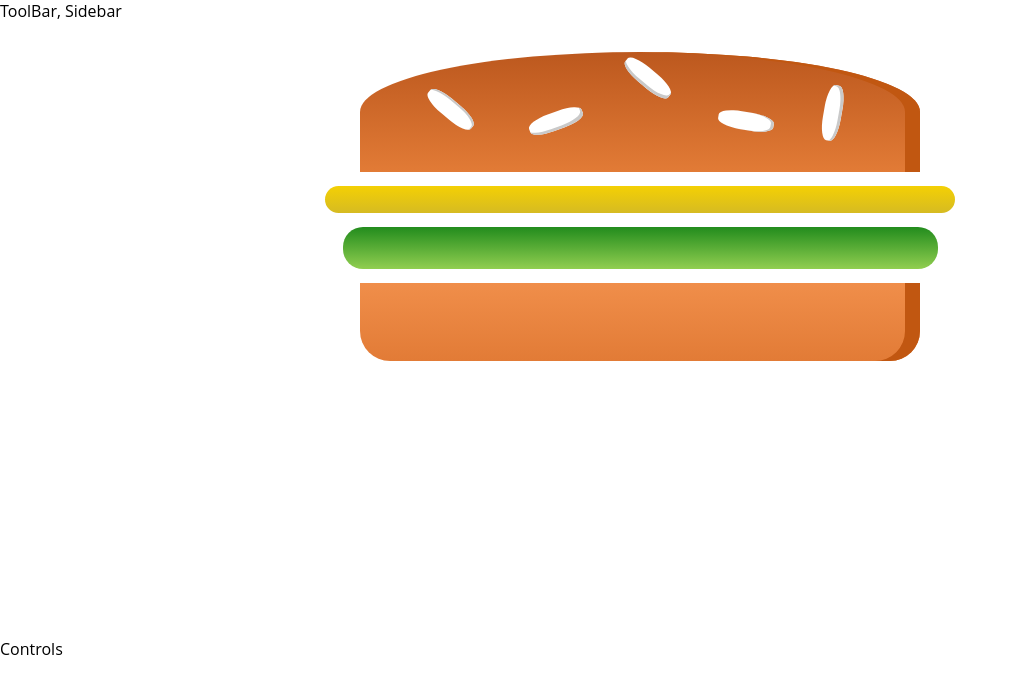
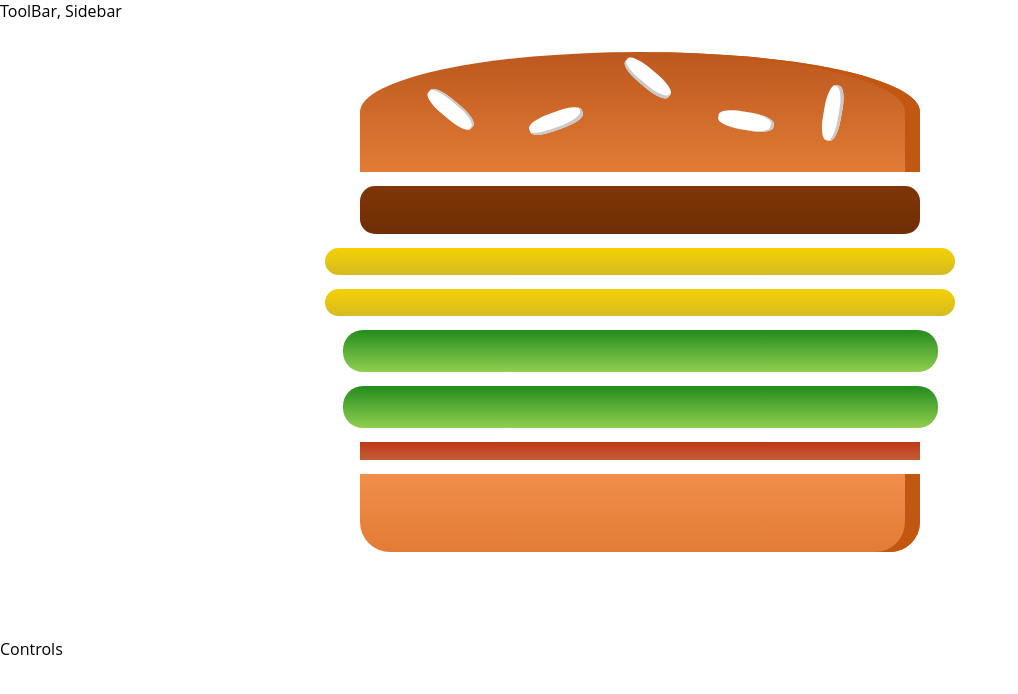
Before and after one commit to klimentru1986/react-demo, a React app: page / in a window 1280 px wide. Shown: the top 694 px of the page, without its empty margins (0-1018 px from the left). Built offline with nearby package versions, Linux system fonts and the light colour scheme.

Commit message:
Динамическое добавление ингредиентов

```diff
--- a/src/components/Burger/Burger.js
+++ b/src/components/Burger/Burger.js
@@ -6,11 +6,18 @@
 import { ingredientsList } from './BurgerIngredient/ingredients.const';
 
 const burger = props => {
+  const transformedIngredients = Object.keys(props.ingredients).map(igKey => {
+    return [...Array(props.ingredients[igKey])].map((_, index) => {
+      return <BurgerIngredient ingredient={igKey} key={igKey + index} />;
+    });
+  });
+
+  console.log(transformedIngredients);
+
   return (
     <div className={classes.Burger}>
       <BurgerIngredient ingredient={ingredientsList.breadTop} />
-      <BurgerIngredient ingredient={ingredientsList.cheese} />
-      <BurgerIngredient ingredient={ingredientsList.salad} />
+      {transformedIngredients}
       <BurgerIngredient ingredient={ingredientsList.breadBottom} />
     </div>
   );
--- a/src/components/Burger/BurgerIngredient/BurgerIngredient.js
+++ b/src/components/Burger/BurgerIngredient/BurgerIngredient.js
@@ -6,6 +6,10 @@
 import classes from './BurgerIngredient.css';
 
 class BurgerIngredient extends Component {
+  static propTypes = {
+    ingredient: PropTypes.string.isRequired
+  };
+
   render() {
     let ingredient = null;
 
@@ -47,8 +51,4 @@
   }
 }
 
-BurgerIngredient.propTypes = {
-  ingredient: PropTypes.string.isRequired
-};
-
 export default BurgerIngredient;
--- a/src/containers/BurgerBuilder/BurgerBuilder.js
+++ b/src/containers/BurgerBuilder/BurgerBuilder.js
@@ -4,10 +4,19 @@
 import Burger from '../../components/Burger/Burger';
 
 class BurgerBuilder extends Component {
+  state = {
+    ingredients: {
+      meat: 1,
+      cheese: 2,
+      salad: 2,
+      bacon: 1
+    }
+  };
+
   render() {
     return (
       <Aux>
-        <Burger />
+        <Burger ingredients={this.state.ingredients} />
         <div>Controls</div>
       </Aux>
     );
```
